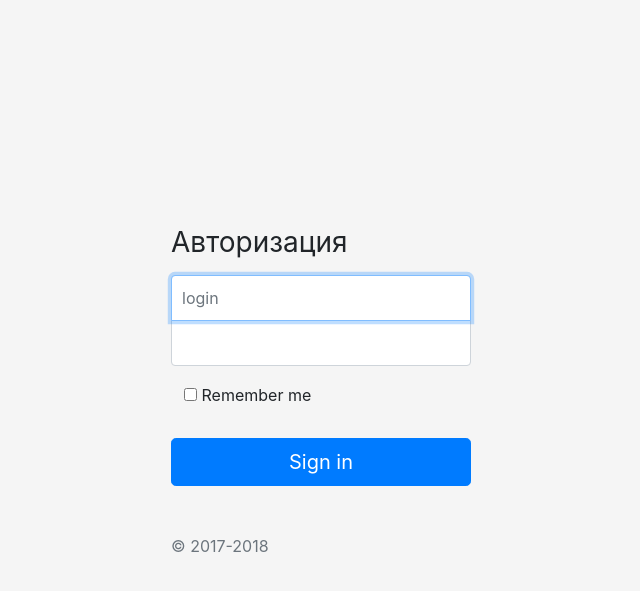
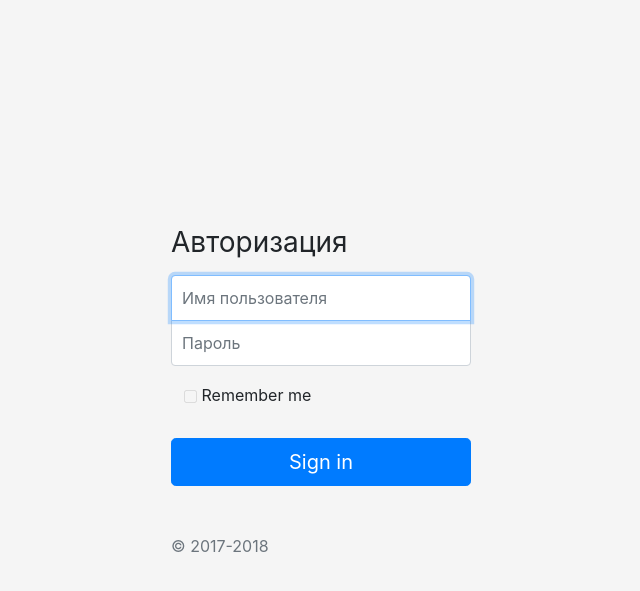
Before and after one commit to sled30/osint1, a PHP site: page / in a window 1280 px wide. Shown: the top 591 px of the page, without its empty margins (319-959 px from the left). Run offline with PHP 8.4, Linux system fonts and the light colour scheme; a stand-in replaces the project's code that opens the database connection.

Commit message:
доработка входа

```diff
--- a/index.php
+++ b/index.php
@@ -52,12 +52,12 @@ if(isset($_POST['login']) && isset($_POST['password']))
         echo '<p class="text-danger">Неверно указан логин или пароль </p>';
       }?>
       <label for="login" class="sr-only">Имя пользователя</label>
-      <input type="login" name="login" id="inputlogin" class="form-control" placeholder="login" required autofocus>
+      <input type="login" name="login" id="inputlogin" class="form-control" placeholder="Имя пользователя" required autofocus>
       <label for="inputPassword" class="sr-only">Password</label>
-      <input type="password" name="password" id="inputPassword" class="form-control" required>
+      <input type="password" name="password" id="inputPassword" class="form-control" placeholder="Пароль" required>
       <div class="btn checkbox mb-3" autocomplete="off">
         <label>
-          <input class="" type="checkbox" value="remember-me" autocomplete="off"> Remember me
+          <input class="btn btn-primary" disabled="disabled" type="checkbox" value="remember-me" autocomplete="off"> Remember me
         </label>
       </div>
       <button class="btn btn-lg btn-primary btn-block" type="submit">Sign in</button>
--- a/web/start.php
+++ b/web/start.php
@@ -1,6 +1,10 @@
 <?php
 require_once '../config/db.connect.php';
 session_start();
+if(!isset($_SESSION['login_name']))
+  {
+    header('Location: ../index.php');
+  }
 ?>
 <!doctype html>
 <html lang="ru">
```
